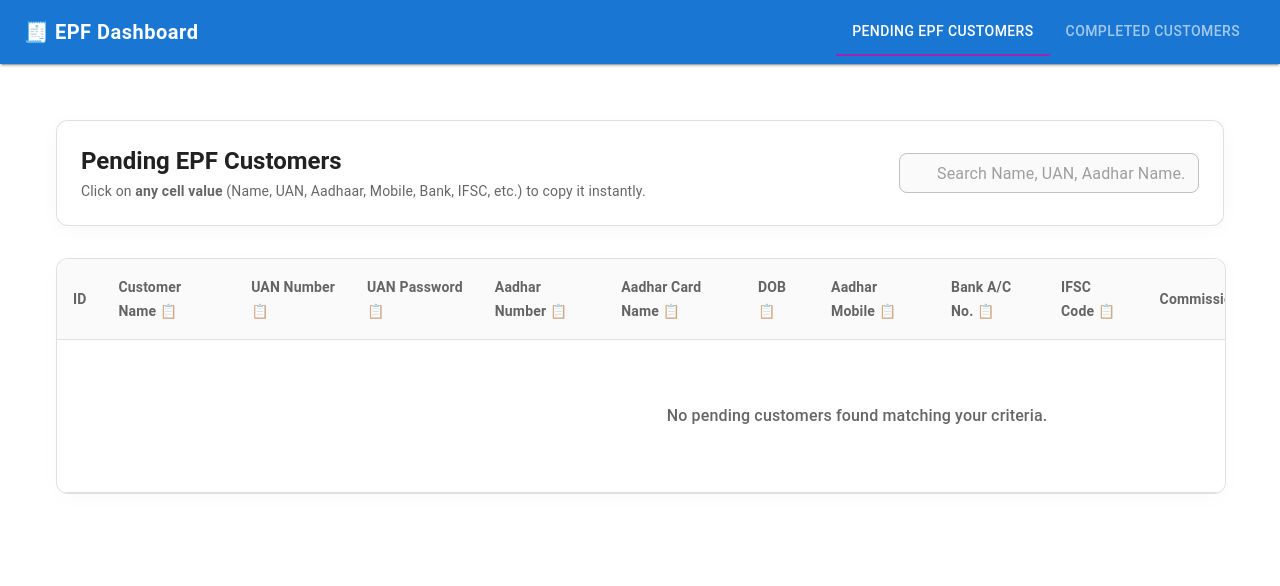
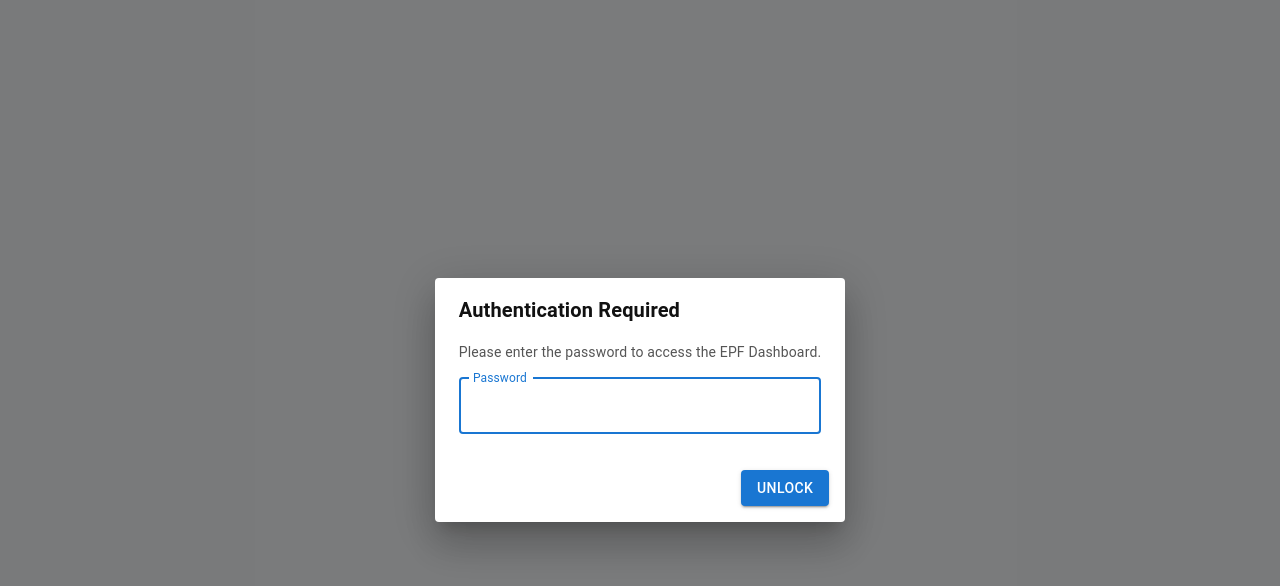
Before and after one commit to 2743-123/epf-frontend, a React (Create React App) app: page / in a window 1280 px wide. Before the commit this address led to /PendingCustomer. Shown: the top 586 px of the page. Built offline with nearby package versions, Linux system fonts and the light colour scheme; no server answers; some icons are missing.

Commit message:
Password screen lock

```diff
--- a/src/components/AppBar/index.tsx
+++ b/src/components/AppBar/index.tsx
@@ -1,16 +1,53 @@
-import React from "react";
-import { AppBar, Toolbar, Tabs, Tab, Typography, Box } from "@mui/material";
+import React, { useState, useEffect } from "react";
+import {
+  AppBar,
+  Toolbar,
+  Tabs,
+  Tab,
+  Typography,
+  Box,
+  Dialog,
+  DialogTitle,
+  DialogContent,
+  DialogActions,
+  TextField,
+  Button,
+  CssBaseline,
+} from "@mui/material";
 import { Outlet, useNavigate, useLocation } from "react-router-dom";
+
+const REQUIRED_PASS = "As2743@123";
 
 const NavbarTabs: React.FC = () => {
   const navigate = useNavigate();
   const location = useLocation();
 
-  // Map route paths to tab indices.
-  // If the path doesn't match either, default to false or 0.
+  // Authentication State
+  const [isAuthenticated, setIsAuthenticated] = useState<boolean>(false);
+  const [inputPassword, setInputPassword] = useState<string>("");
+  const [error, setError] = useState<boolean>(false);
+
+  useEffect(() => {
+    const authStatus = sessionStorage.getItem("isAppAuthenticated");
+    if (authStatus === "true") {
+      setIsAuthenticated(true);
+    }
+  }, []);
+
+  const handlePasswordSubmit = (e: React.FormEvent) => {
+    e.preventDefault();
+    if (inputPassword === REQUIRED_PASS) {
+      sessionStorage.setItem("isAppAuthenticated", "true");
+      setIsAuthenticated(true);
+      setError(false);
+    } else {
+      setError(true);
+    }
+  };
+
   const pathToTabIndex: { [key: string]: number } = {
     "/PendingCustomer": 0,
-    "/ComplatedCustomer": 1, // Note: Consider fixing typo to "/CompletedCustomer" if possible
+    "/ComplatedCustomer": 1,
   };
 
   const currentTab = pathToTabIndex[location.pathname] ?? false;
@@ -20,11 +57,67 @@ const NavbarTabs: React.FC = () => {
     navigate(routes[newValue]);
   };
 
+  // Password Lock Modal
+  if (!isAuthenticated) {
+    return (
+      <Box
+        sx={{
+          minHeight: "100vh",
+          bgcolor: "#f4f6f8",
+          display: "flex",
+          alignItems: "center",
+          justifyContent: "center",
+        }}
+      >
+        <CssBaseline />
+        <Dialog open={true} disableEscapeKeyDown>
+          <Box component="form" onSubmit={handlePasswordSubmit}>
+            <DialogTitle sx={{ color: "#111", fontWeight: 600 }}>
+              Authentication Required
+            </DialogTitle>
+            <DialogContent>
+              <Typography variant="body2" sx={{ mb: 2, color: "#555" }}>
+                Please enter the password to access the EPF Dashboard.
+              </Typography>
+              <TextField
+                autoFocus
+                fullWidth
+                type="password"
+                label="Password"
+                value={inputPassword}
+                onChange={(e) => {
+                  setInputPassword(e.target.value);
+                  setError(false);
+                }}
+                error={error}
+                helperText={error ? "Incorrect password. Try again." : ""}
+              />
+            </DialogContent>
+            <DialogActions sx={{ p: 2 }}>
+              <Button type="submit" variant="contained" sx={{ bgcolor: "#1976d2" }}>
+                Unlock
+              </Button>
+            </DialogActions>
+          </Box>
+        </Dialog>
+      </Box>
+    );
+  }
+
+  // Dashboard Interface (Light Mode Enforced)
   return (
-    <Box sx={{ flexGrow: 1 }}>
+    <Box
+      sx={{
+        flexGrow: 1,
+        minHeight: "100vh",
+        bgcolor: "#f8f9fa", // Force light mode background
+        color: "#212529",     // Force standard dark text
+      }}
+    >
+      <CssBaseline />
       <AppBar position="static" sx={{ bgcolor: "#1976d2", boxShadow: 2 }}>
         <Toolbar sx={{ justifyContent: "space-between" }}>
-          <Typography variant="h6" component="div" sx={{ fontWeight: 600, letterSpacing: 0.5 }}>
+          <Typography variant="h6" component="div" sx={{ fontWeight: 600, letterSpacing: 0.5, color: "#fff" }}>
             🧾 EPF Dashboard
           </Typography>
           <Tabs
@@ -34,10 +127,14 @@ const NavbarTabs: React.FC = () => {
             indicatorColor="secondary"
             aria-label="EPF Dashboard Navigation Tabs"
             sx={{
-              "& .MTab-root": {
+              "& .MuiTab-root": {
                 textTransform: "none",
                 fontWeight: 500,
                 fontSize: "0.95rem",
+                color: "rgba(255, 255, 255, 0.85)",
+                "&.Mui-selected": {
+                  color: "#fff",
+                },
               },
             }}
           >
```
